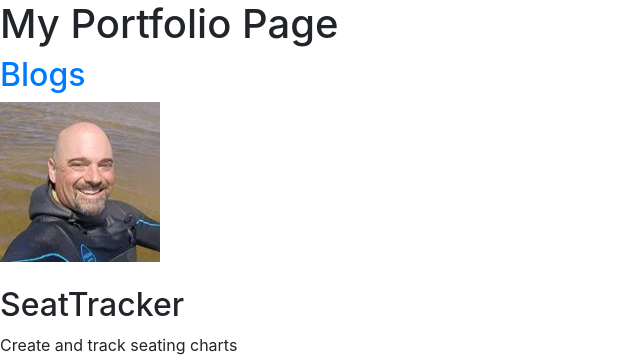
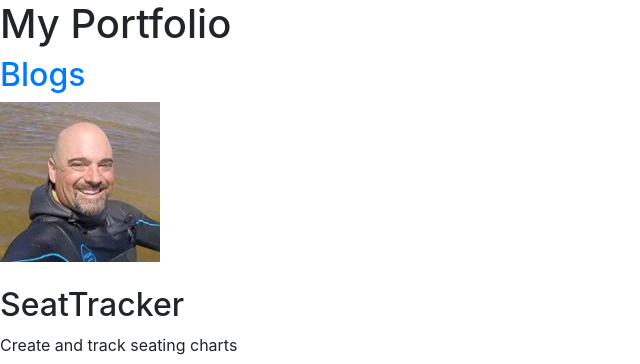
Before and after one commit to bcransto/django3-personal-portfolio, a Django app: page / in a window 1280 px wide. Shown: the part 56-420 px from the top of the page, without its empty margins (0-640 px from the left). Run offline with Django 3.2, Linux system fonts and the light colour scheme; data comes from the database, SQL or seed files in the repository; some libraries are stand-ins or nearby versions.

Commit message:
new local files

```diff
--- a/portfolio/templates/portfolio/home.html
+++ b/portfolio/templates/portfolio/home.html
@@ -3,7 +3,7 @@
 {% block content %}
 
 {% load static %}
-<h1>My Portfolio Page</h1>
+<h1>My Portfolio</h1>
 <a href="{% url 'blog:all_blogs' %}">
     <h2>Blogs</h2>
 </a>
```
